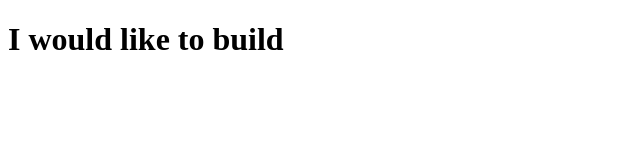
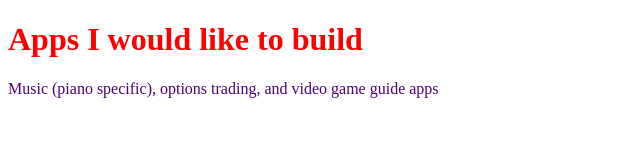
Before and after one commit to DreSean-Sutton/prep-91621-code-solutions, a website: page prep-example.tar/index.html in a window 1280 px wide. Shown: the whole page, without its empty margins (0-640 px from the left). Drawn offline with Linux system fonts and the light colour scheme.

Commit message:
fixed html mistake...

```diff
--- a/prep-example.tar/index.html
+++ b/prep-example.tar/index.html
@@ -4,10 +4,10 @@
   <title>prep-example</title>
 </head>
 <body>
-  <h1>I would like to build</h1>
+  <h1><a style = "color: red;">Apps I would like to build</a></h1>
   <p>
     <!-- write your app ideas here 👇 -->
-
+    <a style = "color: rgb(77, 2, 112);">Music (piano specific), options trading, and video game guide apps</a>
 
 
   </p>
```
